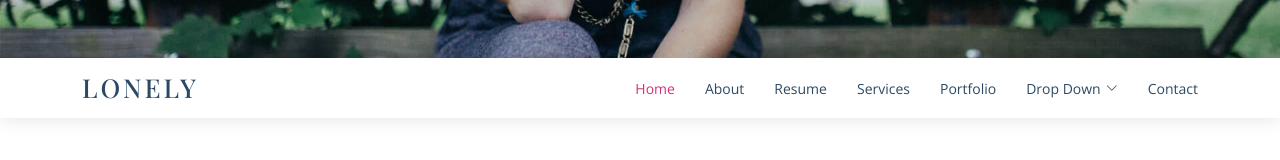
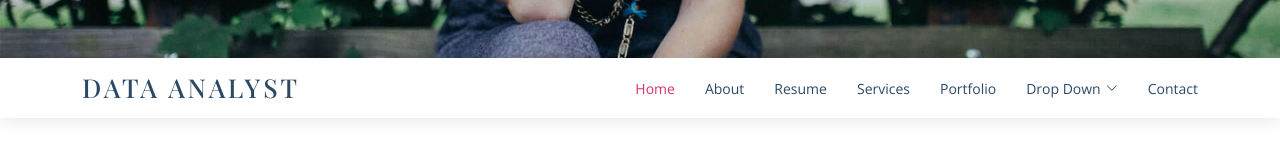
Before and after one commit to mquinonez/mquinonez.github.io, a plain HTML site: page index.html in a window 1280 px wide. Shown: the part 542-702 px from the top of the page. Drawn offline with nearby package versions, Linux system fonts and the light colour scheme; a web font is replaced by a local one.

Commit message:
udpate title

```diff
--- a/index.html
+++ b/index.html
@@ -48,7 +48,7 @@
     <div class="container d-flex align-items-center justify-content-between">
 
       <div class="logo">
-        <h1><a href="index.html">Lonely</a></h1>
+        <h1><a href="index.html">Data Analyst</a></h1>
         <!-- Uncomment below if you prefer to use an image logo -->
         <!-- <a href="index.html"><img src="assets/img/logo.png" alt="" class="img-fluid"></a>-->
       </div>
```
